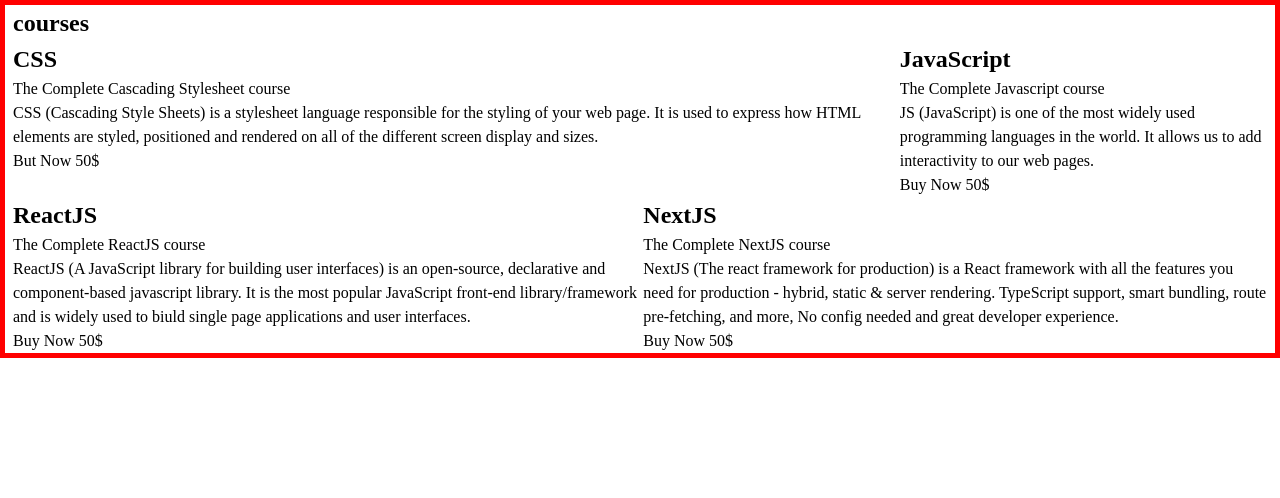
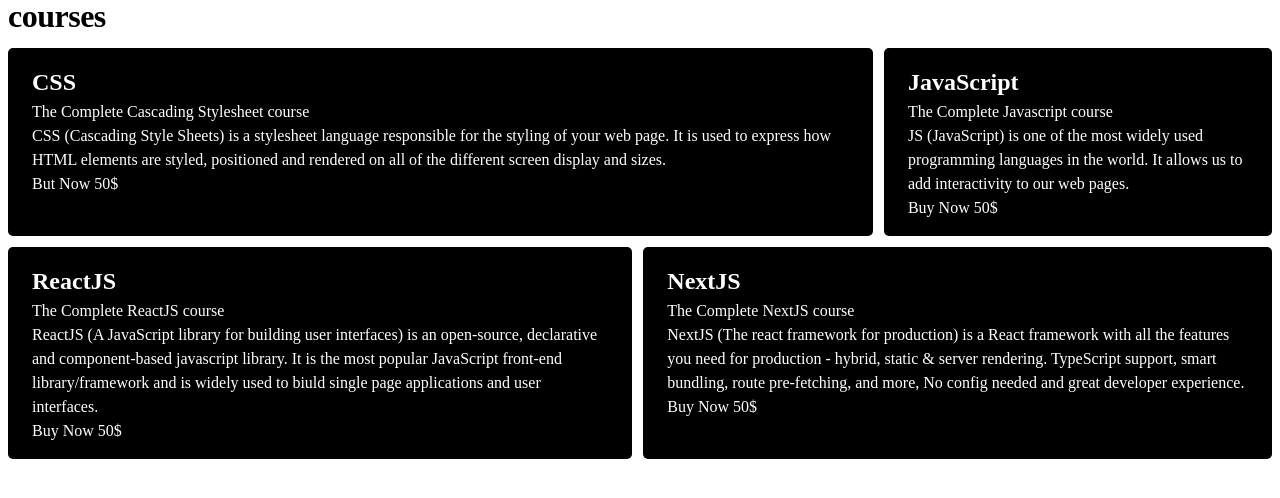
Before and after one commit to vlimbo/pricing-section, a plain HTML site: page index.html in a window 1280 px wide. Drawn offline with Linux system fonts and the light colour scheme.

Commit message:
Finsish grid outer layer
Grid outer layer is styled.

```diff
--- a/styles/components/pricing.css
+++ b/styles/components/pricing.css
@@ -1,13 +1,28 @@
 /* pricing section */
 .pricing {
-  border: 5px solid red;
+  color: #fff;
+}
+
+.pricing__title {
+  font-size: 2rem;
+  line-height: 1;
+  letter-spacing: -0.5px;
+  margin-bottom: 1rem;
+  color: #000;
 }
 
 .pricing__container {
   display: grid;
+  gap: 0.7rem;
   grid-template-areas:
     "css css css js"
     "react react next next";
+}
+
+.pricing__card {
+  background-color: #000;
+  padding: 1rem 1.5rem;
+  border-radius: 5px;
 }
 
 .css {
```
